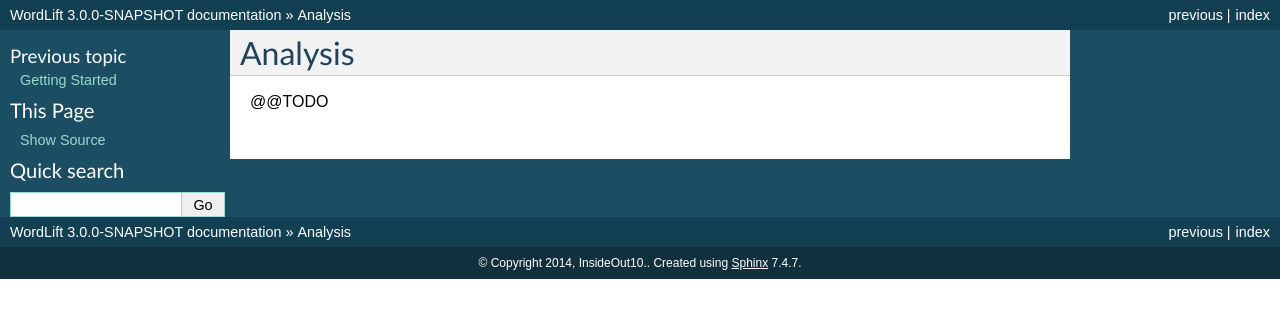
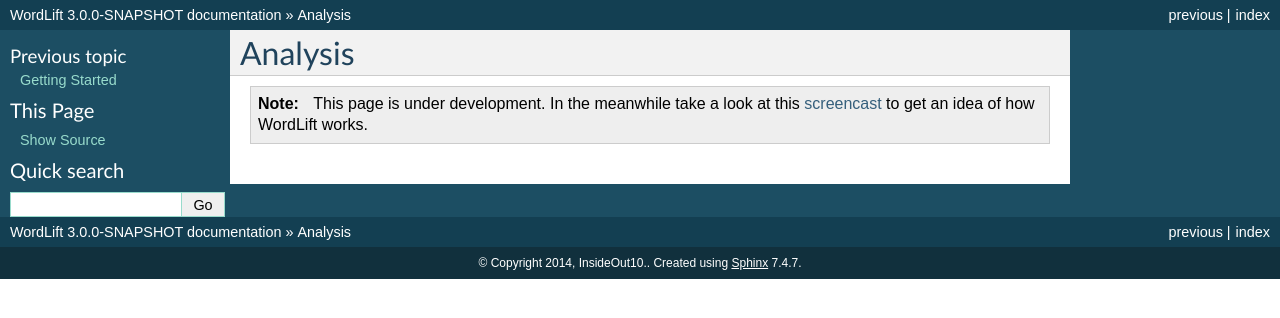
Before and after one commit to insideout10/wordlift-docs, a Sphinx documentation site: the page built from docs/analysis.rst, in a window 1280 px wide. Shown: the top 318 px of the page. Built offline with Sphinx 7.4.7, drawn with Linux system fonts in a browser that asks for light colours.

Commit message:
add link to screencast

```diff
--- a/docs/analysis.rst
+++ b/docs/analysis.rst
@@ -1,4 +1,9 @@
 Analysis
 ========
 
-@@TODO
+.. note::
+
+    This page is under development. In the meanwhile take a look at this screencast_ to get an idea of how WordLift
+    works.
+
+.. _screencast: https://vimeo.com/87177462
```
